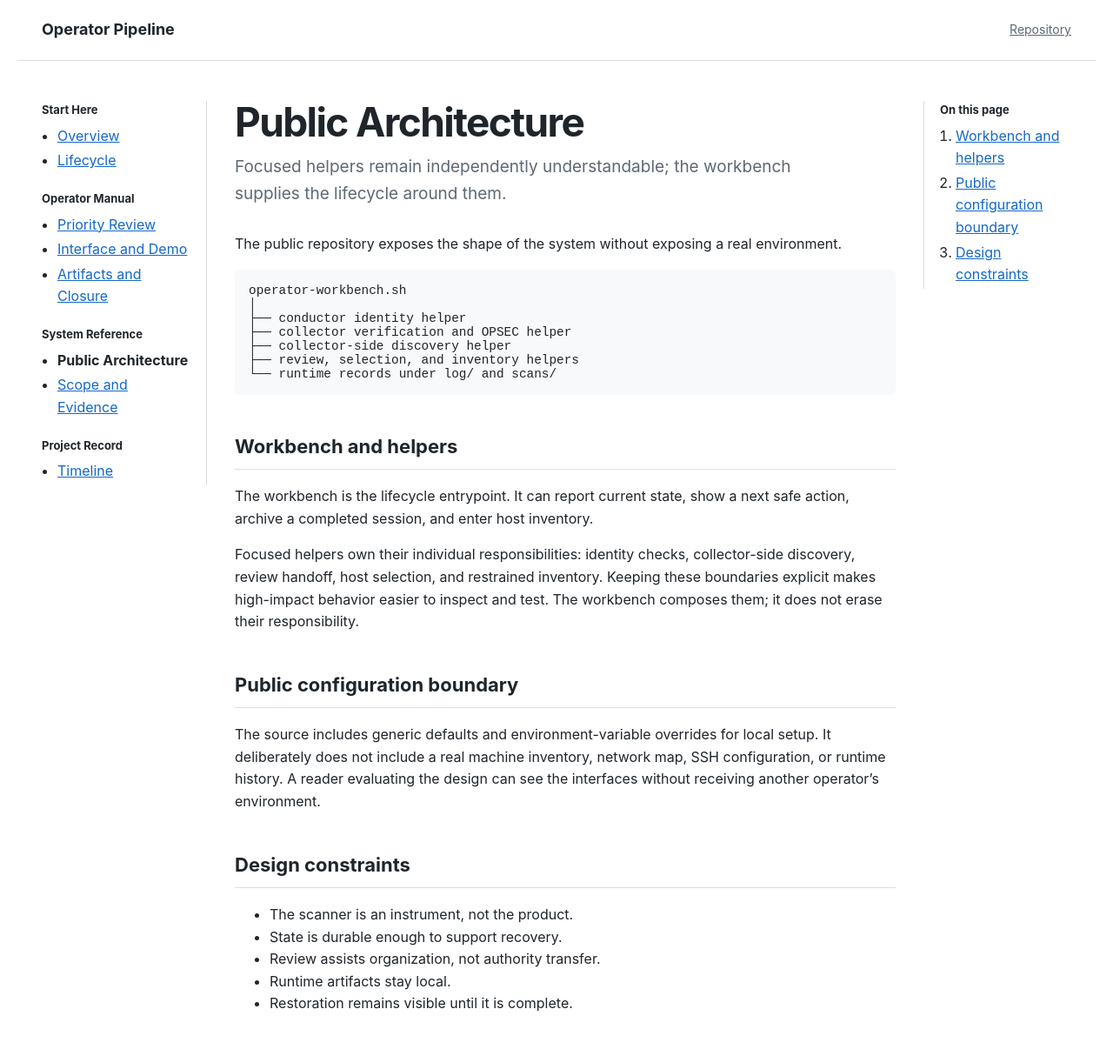
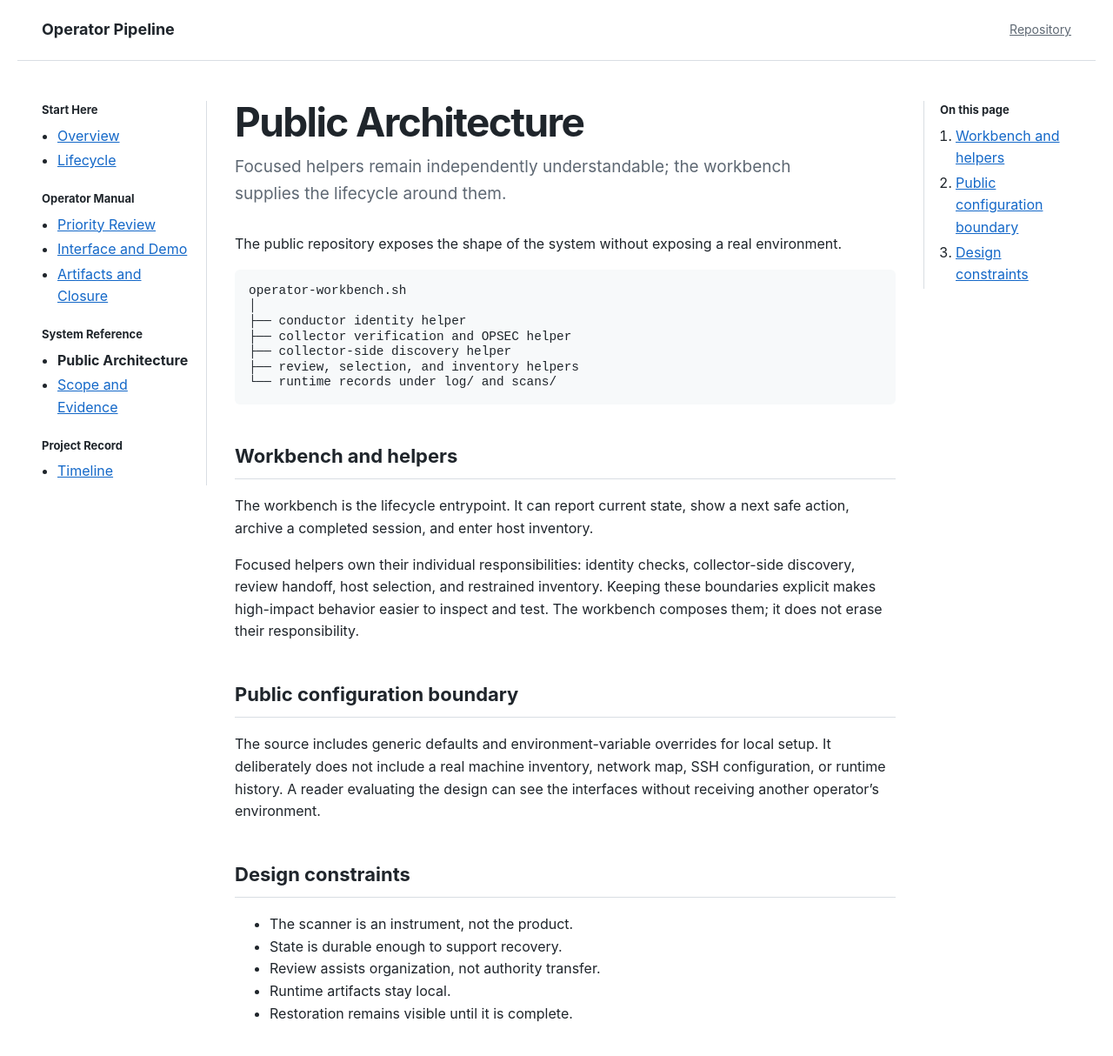
Before and after one commit to broeneatsdinner/operator-pipeline, a Jekyll site: the page built from docs/architecture.md, in a window 1280 px wide and 1266 px high. Shown: the top 1214 px of the window at 87% size. Built offline with Jekyll 4.4.1, drawn with Linux system fonts in a browser that asks for light colours.

Commit message:
Balance terminal tree line spacing

```diff
--- a/docs/assets/css/site.css
+++ b/docs/assets/css/site.css
@@ -5,7 +5,7 @@
 .site-name { color: var(--ink); font-size: 18px; font-weight: 650; text-decoration: none; }.repository-link { color: var(--muted); font-size: 14px; }
 .site-shell { max-width: 1240px; margin: 0 auto; padding: 46px 28px 72px; }.standard-shell { display: grid; grid-template-columns: minmax(0, var(--measure)) 190px; gap: 56px; }.reference-shell { display: grid; grid-template-columns: 190px minmax(0, var(--measure)) 160px; gap: 32px; }.content { min-width: 0; }
 h1 { margin: 0 0 12px; font-size: clamp(32px, 4vw, 46px); line-height: 1.08; letter-spacing: -0.035em; } h2 { margin-top: 42px; padding-bottom: 8px; border-bottom: 1px solid var(--rule); font-size: 22px; } h3 { margin-top: 28px; font-size: 18px; }.page-summary { max-width: 650px; margin: 0 0 30px; color: var(--muted); font-size: 19px; }
-a { color: var(--link); } code { padding: 0.12em 0.34em; border-radius: 4px; background: #f1f3f5; font-size: .9em; } pre { overflow-x: auto; padding: 16px; border-radius: 6px; background: var(--surface); line-height: 1; } pre code { padding: 0; background: none; }
+a { color: var(--link); } code { padding: 0.12em 0.34em; border-radius: 4px; background: #f1f3f5; font-size: .9em; } pre { overflow-x: auto; padding: 16px; border-radius: 6px; background: var(--surface); line-height: 1.1; } pre code { padding: 0; background: none; }
 table { width: 100%; margin: 24px 0; border-collapse: collapse; text-align: left; } th { padding: 10px 4px; border-bottom: 3px solid var(--rule); font-weight: 650; } td { padding: 13px 4px; border-bottom: 1px solid var(--rule); vertical-align: top; } th + th, td + td { padding-left: 28px; } tbody tr:last-child td { border-bottom: 0; }
 .sidebar, .page-toc { align-self: start; position: sticky; top: 22px; }.sidebar { padding-right: 18px; border-right: 1px solid var(--rule); }.page-toc { padding-left: 18px; border-left: 1px solid var(--rule); }.page-toc h2, .nav-section h2 { margin: 0 0 7px; padding: 0; border: 0; font-size: 13px; }.page-toc ol, .nav-section ul { margin: 0; padding-left: 18px; }.page-toc li, .nav-section li { margin: 3px 0; }.page-toc .toc-subsection { margin-left: 12px; }.nav-section + .nav-section { margin-top: 20px; }.nav-section a[aria-current="page"] { color: var(--ink); font-weight: 650; text-decoration: none; }
 @media (max-width: 980px) { .reference-shell { grid-template-columns: 180px minmax(0, 1fr); }.reference-shell .page-toc { grid-column: 2; } } @media (max-width: 820px) { .standard-shell, .reference-shell { display: block; padding-top: 32px; }.sidebar, .page-toc { position: static; margin-top: 48px; padding: 18px 0 0; border: 0; border-top: 1px solid var(--rule); } }
```
